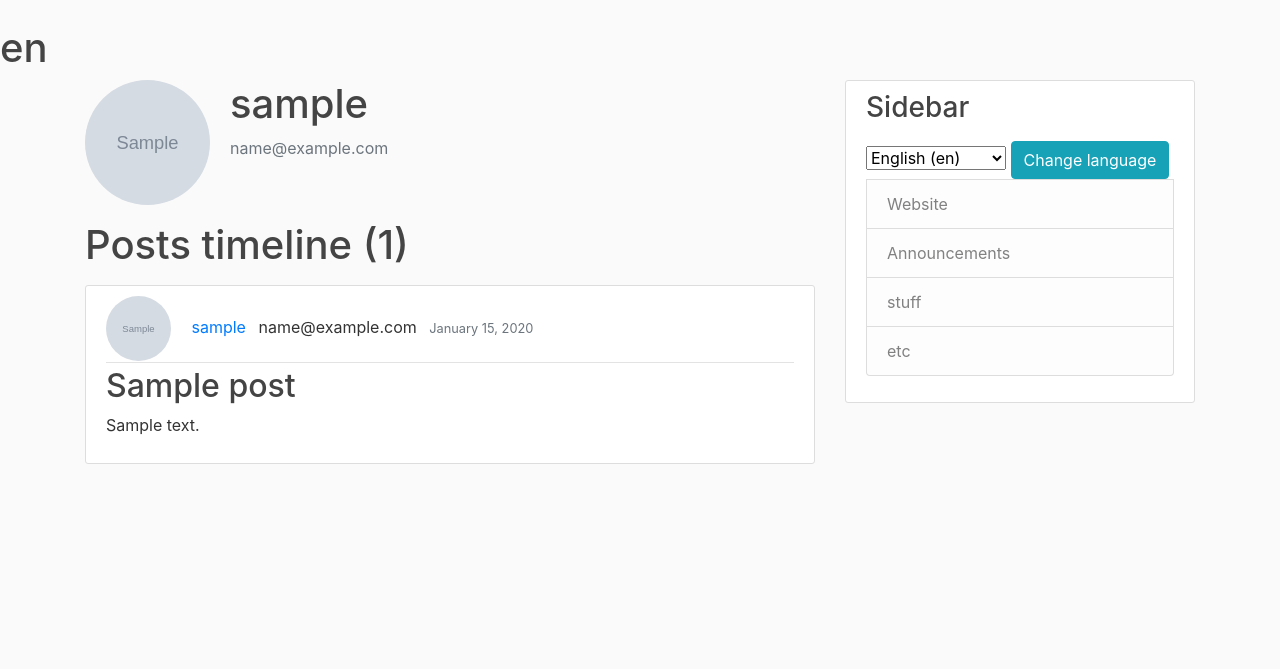
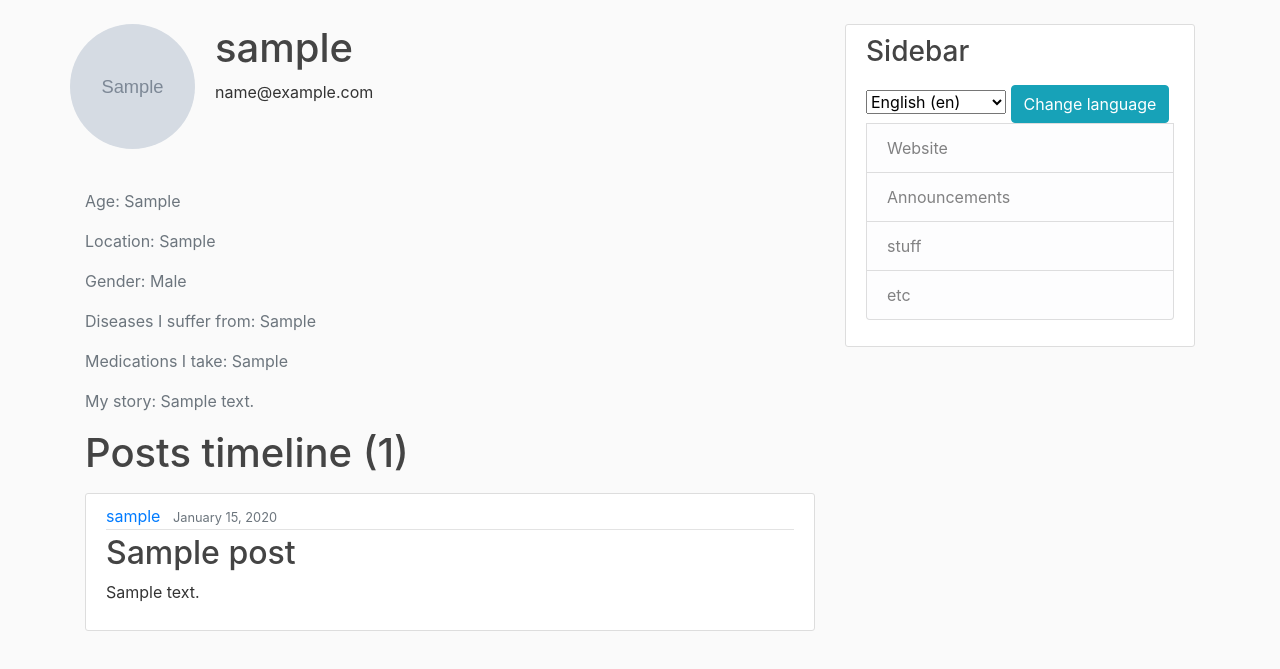
Before and after one commit to PeterMarchev/MedHelp, a Django app: a page that uses medapp/templates/medapp/base.html in a window 1280 px wide. Shown: the part 56-725 px from the top of the page. Run offline with Django 3.2, Linux system fonts and the light colour scheme; tables that the repository leaves empty hold one stand-in row (values such as "Sample post"); grey boxes marked "Sample" are stand-in pictures; some libraries are stand-ins or nearby versions.

Commit message:
Added info to profile pages by expanding profile model and its form. Removed language code

```diff
--- a/django_medical/urls.py
+++ b/django_medical/urls.py
@@ -32,4 +32,5 @@ urlpatterns = [
 ]
 
 if settings.DEBUG:
-    urlpatterns += static(settings.MEDIA_URL, document_root=settings.MEDIA_ROOT)
+    urlpatterns += static(settings.MEDIA_URL,
+                          document_root=settings.MEDIA_ROOT)
--- a/medapp/templates/medapp/base.html
+++ b/medapp/templates/medapp/base.html
@@ -55,9 +55,8 @@
                   </div>
                 </nav>
               </header>
-    <!--navigation and login (krai), az shte polzvam formata ot home page-a, tuk samo testvam -->
     {% get_current_language as LANGUAGE_CODE %}
-    <h1>{{ LANGUAGE_CODE }}</h1>
+    <!--<h1>{{ LANGUAGE_CODE }}</h1>-->
 
     <main role="main" class="container">
             <div class="row">
--- a/medapp/templates/medapp/user_posts.html
+++ b/medapp/templates/medapp/user_posts.html
@@ -2,15 +2,24 @@
 {% load i18n %}
 
 {% block content %}
-<div class="media">
+<div class="media row ">
 
   <img class="rounded-circle account-img" src="{{user.profile.image.url}}">
   <div class="media-body">
 
-    <h2 class="account-heading">{{ view.kwargs.username }}</h2>
-    <p class="text-secondary">{{ user.email }} </p></p>
+    <h2 class="account-heading">{{ user.username }}</h2>
+    <p class="text">{{ user.email }} </p>
 
   </div>
+</div>
+<br>
+<div class="media border-0">
+  <p1 class="text-secondary" >Age: {{ user.profile.age }} </p>
+  <p2 class="text-secondary" >Location: {{ user.profile.location }} </p>
+  <p3 class="text-secondary" >Gender: {{ user.profile.gender }} </p>
+  <p4 class="text-secondary" >Diseases I suffer from: {{ user.profile.disease }} </p>
+  <p5 class="text-secondary" >Medications I take: {{ user.profile.medications }} </p>
+  <p6 class="text-secondary" >My story: {{ user.profile.about_user }} </p>
 </div>
     <h1 class="mb-3">{% trans "Posts timeline" %}  ({{ page_obj.paginator.count }})</h1>
 
@@ -19,9 +28,9 @@
         <article class="media content-section">
           <div class="media-body">
             <div class="article-metadata">
-              <img class="rounded-circle article-img" src="{{ post.author.profile.image.url }}">
+              <!--<img class="rounded-circle article-img" src="{{ post.author.profile.image.url }}">-->
               <a class="mr-2" href="{% url 'user-posts' post.author.username %}">{{ post.author }}</a>
-              <a class="mr-2" >{{ post.author.email }}</a>
+             <!-- <a class="mr-2" >{{ post.author.email }}</a>-->
               <small class="text-muted">{{ post.date_posted|date:"F d, Y" }}</small>
             </div>
               <h2><a class="article-title" href="{% url 'post-detail' post.id %}">{{ post.title }}</a></h2>
--- a/users/forms.py
+++ b/users/forms.py
@@ -35,4 +35,4 @@ class ProfileUpdateForm(forms.ModelForm):
     class Meta:
         model = Profile  # model we want to work with is Profile
         # fields that we want to work with (in our case just image)
-        fields = ['image']
+        fields = ['patient_name', 'age', 'location', 'gender', 'about_user', 'disease', 'medications', 'image']
--- a/users/models.py
+++ b/users/models.py
@@ -12,6 +12,21 @@ from django.utils.translation import gettext_lazy as _
 class Profile(models.Model):
     user = models.OneToOneField(User, on_delete=models.CASCADE)
     image = models.ImageField(default='default.jpg', upload_to='profile_pics', verbose_name=_("imageprofile"))
+    patient_name = models.CharField(max_length=50, default = "", verbose_name=_("My name"))
+    age = models.CharField(max_length=3, default = _("N/A"), verbose_name=_("Age"))
+    location = models.CharField(max_length=50, default = _("N/A"),  verbose_name=_("Location"))
+    about_user = models.TextField(default = _("N/A"), verbose_name=_("About me"))
+    disease = models.CharField(max_length=100, default = _("N/A"),  verbose_name=_("Diseases"))
+    medications = models.CharField(max_length=100, default = _("N/A"),  verbose_name=_("Medications"))
+    GENDER_CHOICES = [
+    ('Male', 'Male'),
+    ('Female', 'Female'),
+    ('N/A', 'Not Specified'),
+]
+    gender = models.CharField(max_length=6, default = _("N/A"),  choices=GENDER_CHOICES)
+
+
+
 
     def __str__(self):
         return f'{self.user.username} Profile'
```
Also changed, not shown: medapp/migrations/0012_auto_20200624_1552.py (added), users/migrations/0002_auto_20200624_1552.py (added), users/migrations/0003_auto_20200624_1704.py (added), users/migrations/0004_profile_medications.py (added), users/migrations/0005_profile_patient_name.py (added), users/migrations/0006_auto_20200624_1740.py (added).
